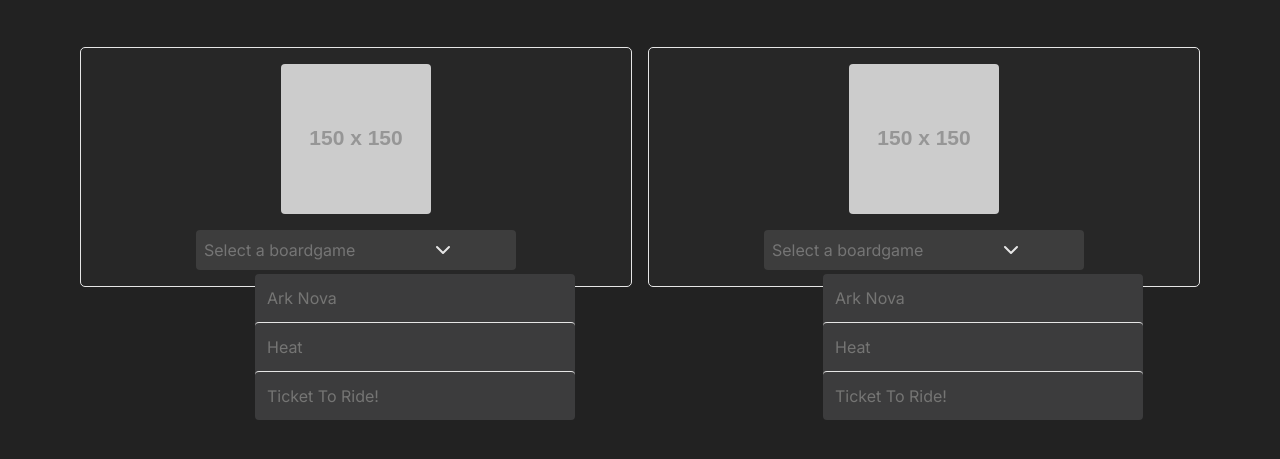
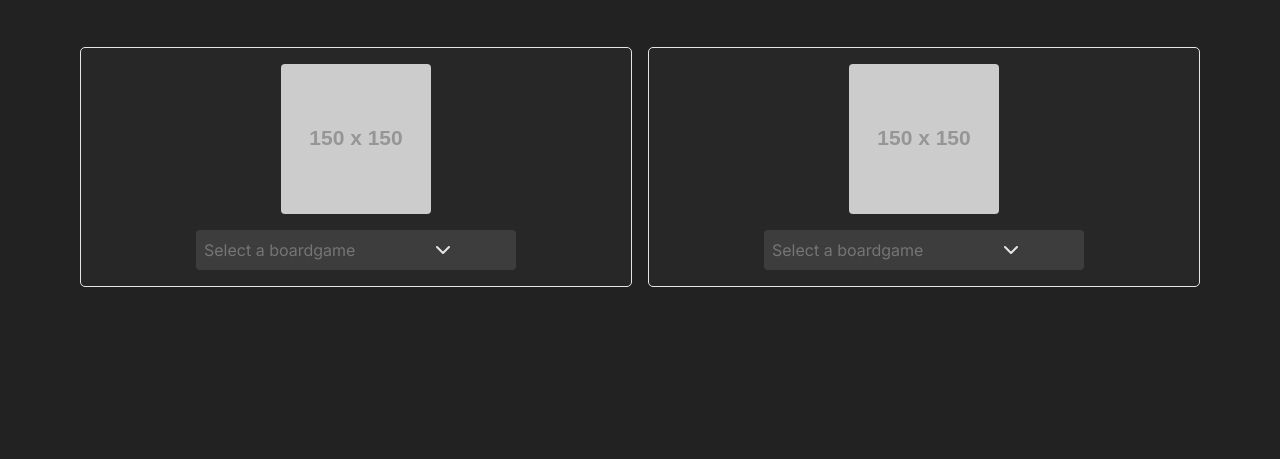
Before and after one commit to advazq/bg-comparison-tool, a website built with Vite: page src/index.html in a window 1280 px wide. Shown: the part 97-556 px from the top of the page. Built offline with nearby package versions, Linux system fonts and the light colour scheme; placeholder pictures from the web are drawn by us.

Commit message:
started bg-list logic

```diff
--- a/src/css/global.css
+++ b/src/css/global.css
@@ -142,6 +142,6 @@ body {
   transform: rotate(180deg);
 }
 
-.hidden {
+[class].hidden {
   display: none;
 }
--- a/src/index.html
+++ b/src/index.html
@@ -41,7 +41,7 @@
             >
               <path d="m6 9 6 6 6-6" />
             </svg>
-            <ul class="bg-list">
+            <ul class="bg-list hidden">
               <li>Ark Nova</li>
               <li>Heat</li>
               <li>Ticket To Ride!</li>
--- a/src/main.js
+++ b/src/main.js
@@ -1,10 +1,12 @@
 // Gestor de eventos
 const inputChevron = document.querySelectorAll(".input-chevron");
+const boardgameSelector = document.querySelectorAll(".bg-list");
 
 const eventManager = {
   handleEvent: function (ev) {
     if (ev.type === "click") {
       ev.currentTarget.classList.toggle("rotate-chevron");
+      ev.boardgameSelector.classList.toggle("hidden");
     }
   },
 };
```
